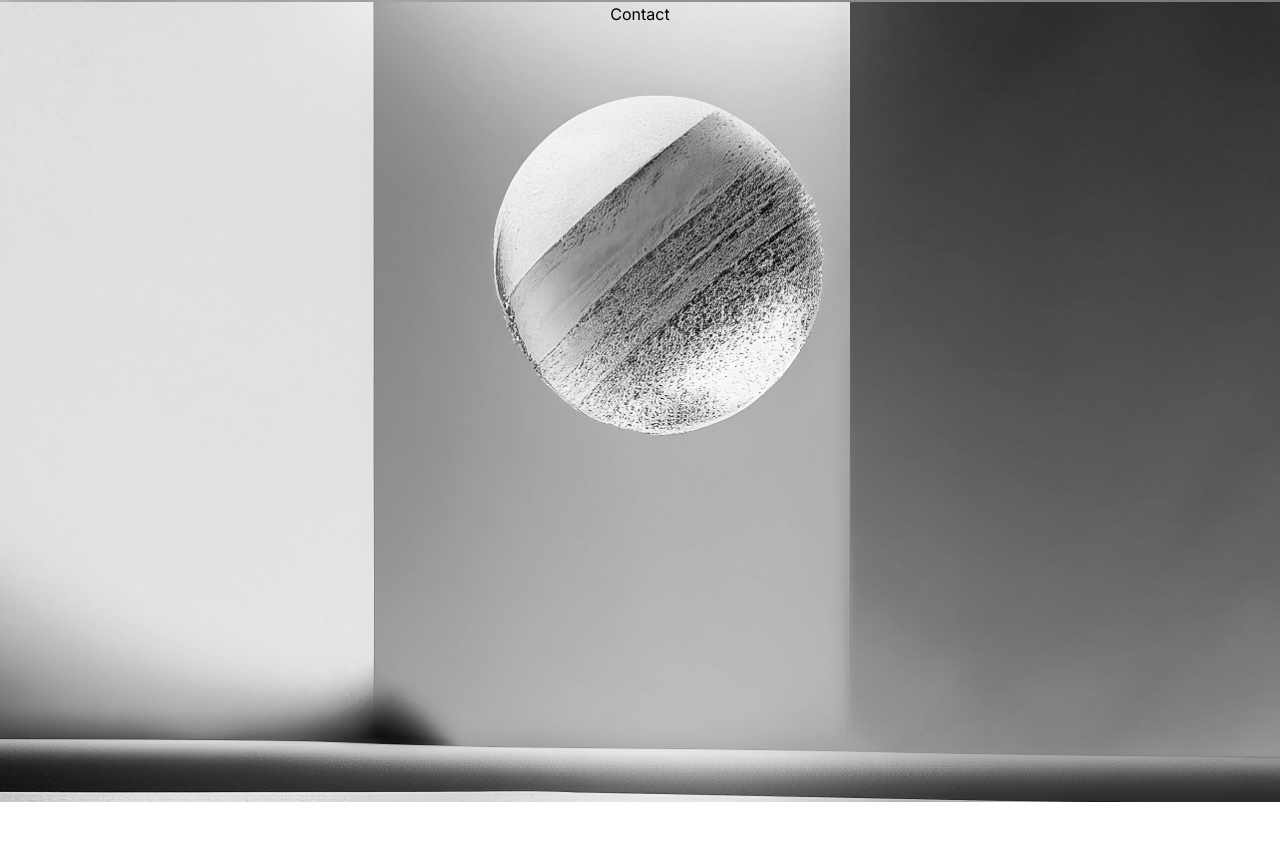
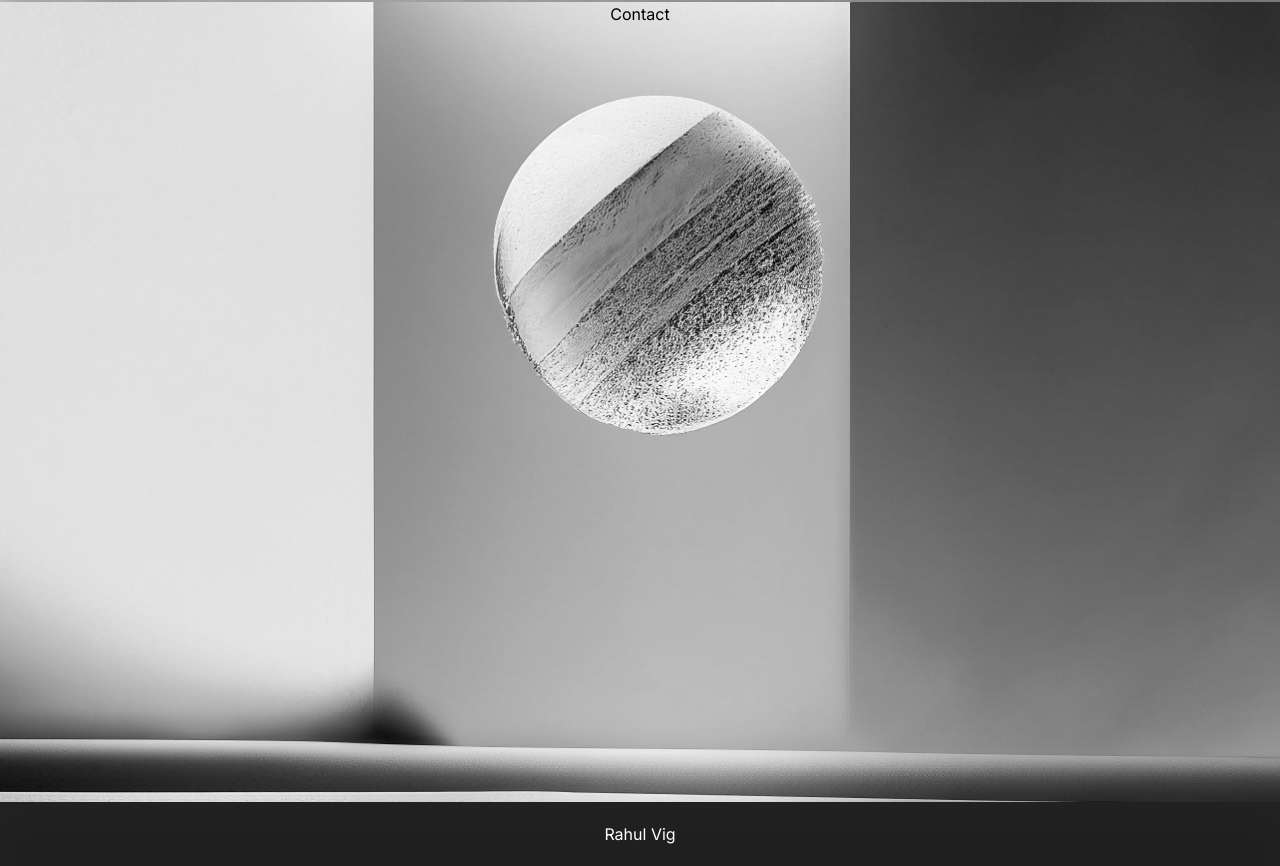
Before and after one commit to rahulvig315/rahportfolio, a Next.js app: page / in a window 1280 px wide. Shown: the part 4040-4906 px from the top of the page. Before the commit the page ends 4842 px from the top, so only its background shows below. Built offline with nearby package versions, Linux system fonts and the light colour scheme.

Commit message:
feat(footer): basic footer

```diff
--- a/src/app/page.tsx
+++ b/src/app/page.tsx
@@ -21,6 +21,9 @@ export default function Home() {
         <Projects />
         <Experience />
         <Contact />
+        <footer className="w-full text-center bg-zinc-950/90 text-white shadow-2xl drop-shadow-2xl p-5">
+          Rahul Vig
+        </footer>
       </div>
     </main>
   )
```
